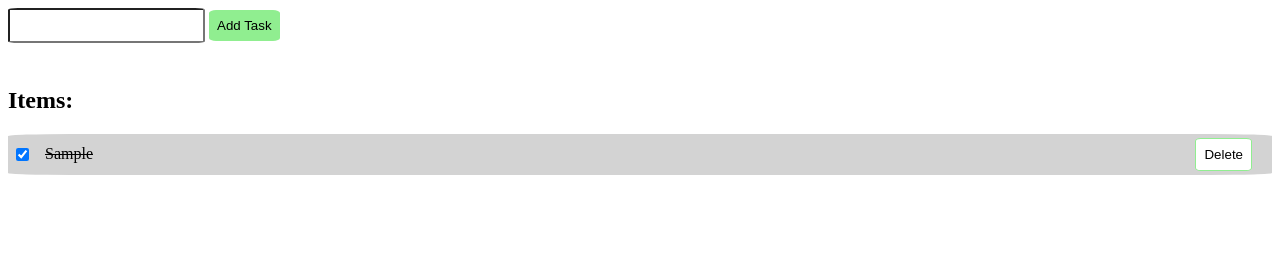
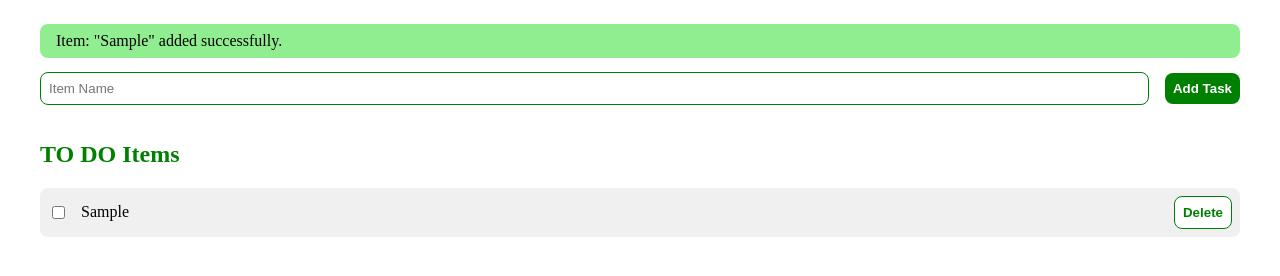
Before and after one commit to JNimesh/to-do-list, a website: page public/index.html in a window 1280 px wide. Both pictures are taken after typing "Sample" into the empty fields and a click on the button "Add Task". Drawn offline with Linux system fonts and the light colour scheme.

Commit message:
Refactored existing code

```diff
--- a/public/app.js
+++ b/public/app.js
@@ -1,17 +1,20 @@
 (function () {
     const localStorageKey = "items";
     const items = localStorage.getItem(localStorageKey) ? JSON.parse(localStorage.getItem(localStorageKey)) : [];
-    const NOTIFICATION_INTERVAL = 2000;
+    const NOTIFICATION_INTERVAL = 5000;
+    let previousNotificationTimeoutFunctionId = null;
 
     const itemsContainer = document.getElementById("items-container");
     const addItemButton = document.getElementById("add-item-button");
     const addItemInput = document.getElementById("add-item-input");
-    const addItemNotification = document.getElementById("add-item-notification");
+    const addItemNotification = document.getElementById("notification");
 
     function deleteItem(index) {
+        const deletedItemName = items[index].name;
         items.splice(index, 1);
         localStorage.setItem(localStorageKey, JSON.stringify(items));
         renderItems();
+        showNotification(`Item: "${deletedItemName}" deleted successfully.`, 'success');
     }
 
     function toggleDoneStatus(index) {
@@ -21,23 +24,27 @@
     }
 
     function handleAddItem() {
-        console.log(addItemNotification);
+        const itemValue = addItemInput.value;
+        if (itemValue?.trim().length) {
+            addItemInput.value = "";
+            items.push({name: itemValue, done: false});
+            localStorage.setItem(localStorageKey, JSON.stringify(items));
+            showNotification(`Item: "${itemValue}" added successfully.`, 'success');
+        } else {
+            showNotification("Item name cannot be empty or blank.", 'error');
+        }
+        renderItems();
+    }
+
+
+    function showNotification(message, type) {
+        previousNotificationTimeoutFunctionId && clearTimeout(previousNotificationTimeoutFunctionId)
         addItemNotification.classList.remove('success');
         addItemNotification.classList.remove('error');
-        const itemValue = addItemInput.value;
-        if (itemValue?.trim().length) {
-            addItemNotification.classList.add('success');
-            addItemNotification.innerText = `Item: "${itemValue}" added successfully.`;
-            addItemInput.value = "";
-            items.push({name: itemValue, done: true});
-            localStorage.setItem(localStorageKey, JSON.stringify(items));
-        } else {
-            addItemNotification.classList.add('error');
-            addItemNotification.innerText = "Please enter a valid item.";
-        }
-        renderItems();
+        addItemNotification.classList.add(type);
+        addItemNotification.innerText = message;
         addItemNotification.classList.remove('hidden');
-        setTimeout(() => {
+        previousNotificationTimeoutFunctionId = setTimeout(() => {
             addItemNotification.classList.add('hidden');
         }, NOTIFICATION_INTERVAL);
     }
@@ -46,13 +53,14 @@
         itemsContainer.innerHTML = "";
 
         if (items.length === 0) {
-            itemsContainer.innerHTML = '<div>No items found </div>';
+            itemsContainer.innerHTML = '<div>No items found...</div>';
         } else {
             const wrapperDiv = document.createElement('div');
             wrapperDiv.className = 'to-do-items-wrapper';
 
             const header = document.createElement('h2');
-            header.textContent = 'Items:';
+            header.textContent = 'TO DO Items';
+            header.className = 'title';
             wrapperDiv.appendChild(header);
 
             items.forEach((item, index) => {
--- a/public/index.html
+++ b/public/index.html
@@ -7,12 +7,15 @@
     <link rel="stylesheet" href="styles.css">
 </head>
 <body>
-<div>
-    <div id="add-item-notification" class="add-item-notification"></div>
-    <input id="add-item-input" type="text"/>
-    <button id="add-item-button" class="primary">Add Task</button>
-</div>
-<div id="items-container" class="items-container">
+<div class="to-do-list-page-container">
+    <div class="notification-wrapper">
+        <div id="notification" class="notification"></div>
+    </div>
+    <div class="add-item-form-container">
+        <input placeholder="Item Name" id="add-item-input" type="text"/>
+        <button id="add-item-button" class="primary">Add Task</button>
+    </div>
+    <div id="items-container" class="items-container"></div>
 </div>
 </body>
 <script src="app.js"></script>
--- a/public/styles.css
+++ b/public/styles.css
@@ -1,21 +1,108 @@
 :root {
-    --to-do-item-bg: lightgrey;
-    --padding-default: 0.25rem;
-    --margin-bottom-default: 0.5rem;
-    --font-size-small: 0.75rem;
-    --notification-success-bg: lightgreen;
-    --notification-error-bg: pink;
+    --to-do-item-bg: #F0F0F0;
+    --primary-color: green;
+    --secondary-color: white;
+    --success-color: lightgreen;
+    --error-color: pink;
+}
 
-    --button-primary: lightgreen;
-    --button-secondary: white;
-    --button-padding: 0.5rem;
+/*Common styles*/
+.title {
+    color: var(--primary-color);
+    font-weight: bold;
+}
+
+.hidden {
+    display: none;
+}
+
+button {
+    cursor: pointer;
+    border-radius: 0.5rem;
+    font-weight: bold;
+    padding: 0.5rem;
+}
+
+button.primary {
+    background: var(--primary-color);
+    color: var(--secondary-color);
+    border: none;
+}
+
+button.secondary {
+    background: var(--secondary-color);
+    border: 1px solid var(--primary-color);
+    color: var(--primary-color);
+}
+
+input[type="text"] {
+    padding: 0.5rem;
+    margin-bottom: 0.5rem;
+    border-radius: 0.5rem;
+    border: 1px solid var(--primary-color);
+}
+
+input[type="text"]:focus {
+    outline: none;
+    border: 2px solid var(--primary-color);
+}
+
+
+input[type="checkbox"] {
+    cursor: pointer;
+}
+
+/*Styles related to form notifications*/
+.notification-wrapper {
+    padding-top: 1rem;
+    min-height: 3rem;
+}
+
+.notification {
+    margin-bottom: 0.5rem;
+    border-radius: 0.5rem;
+    padding: 0.5rem 1rem;
+}
+
+.notification.success {
+    background: var(--success-color);
+}
+
+.notification.error {
+    background: var(--error-color);
+}
+
+/*styles related to  page*/
+
+.to-do-list-page-container {
+    max-width: 1200px;
+    margin-right: auto;
+    margin-left: auto;
+}
+
+/*Styles related to add-item-form*/
+.add-item-form-container {
+    display: flex;
+    align-items: center;
+    justify-content: space-between;
+}
+
+.add-item-form-container input[type="text"] {
+    flex: 1;
+    margin-right: 1rem;
+    margin-bottom: 0;
+}
+
+/*Styles related to do list items*/
+.items-container {
+    padding-top: 1rem;
 }
 
 .to-do-item {
     background: var(--to-do-item-bg);
-    padding: var(--padding-default);
-    margin-bottom: var(--margin-bottom-default);
-    border-radius: 5%;
+    padding: 0.5rem;
+    margin-bottom: 0.5rem;
+    border-radius: 0.5rem;
     display: flex;
     align-items: center;
     justify-content: space-between;
@@ -30,55 +117,9 @@
 }
 
 .to-do-item button {
-    margin-right: 1rem;
     margin-left: auto;
 }
 
 .to-do-item.completed .item-name {
     text-decoration: line-through;
 }
-
-.add-item-notification {
-    padding: var(--padding-default);
-    font-size: var(--font-size-small);
-    margin-bottom: var(--margin-bottom-default);
-}
-
-.add-item-notification.success {
-    background: var(--notification-success-bg);
-}
-
-.add-item-notification.error {
-    background: var(--notification-error-bg);
-}
-
-.hidden {
-    display: none;
-}
-
-.items-container {
-    padding-top: 1rem;
-}
-
-button {
-    cursor: pointer;
-    border-radius: 10%;
-}
-
-button.primary {
-    background: var(--button-primary);
-    border: none;
-    padding: var(--button-padding);
-}
-
-button.secondary {
-    background: var(--button-secondary);
-    border: 1px solid var(--button-primary);
-    padding: var(--button-padding);
-}
-
-input[type="text"] {
-    padding: var(--button-padding);
-    margin-bottom: var(--margin-bottom-default);
-    border-radius: 5%;
-}
```
